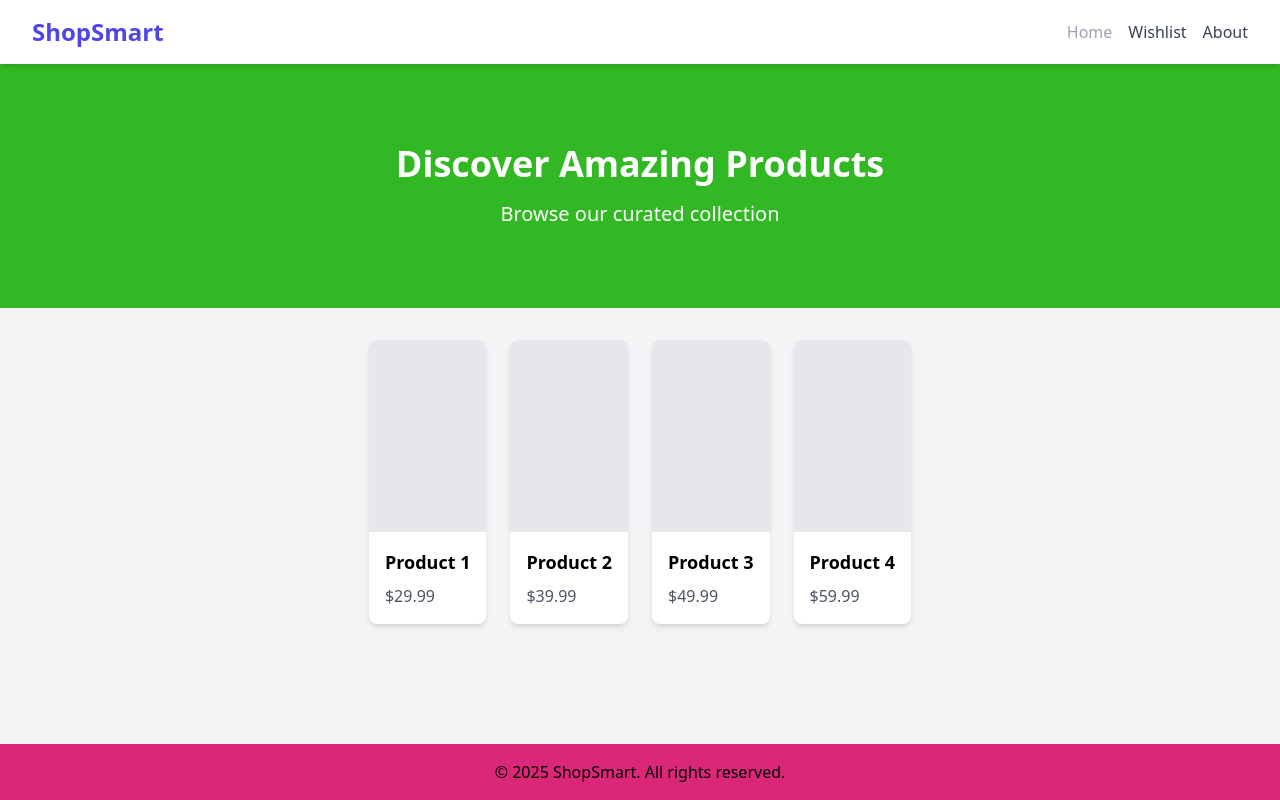
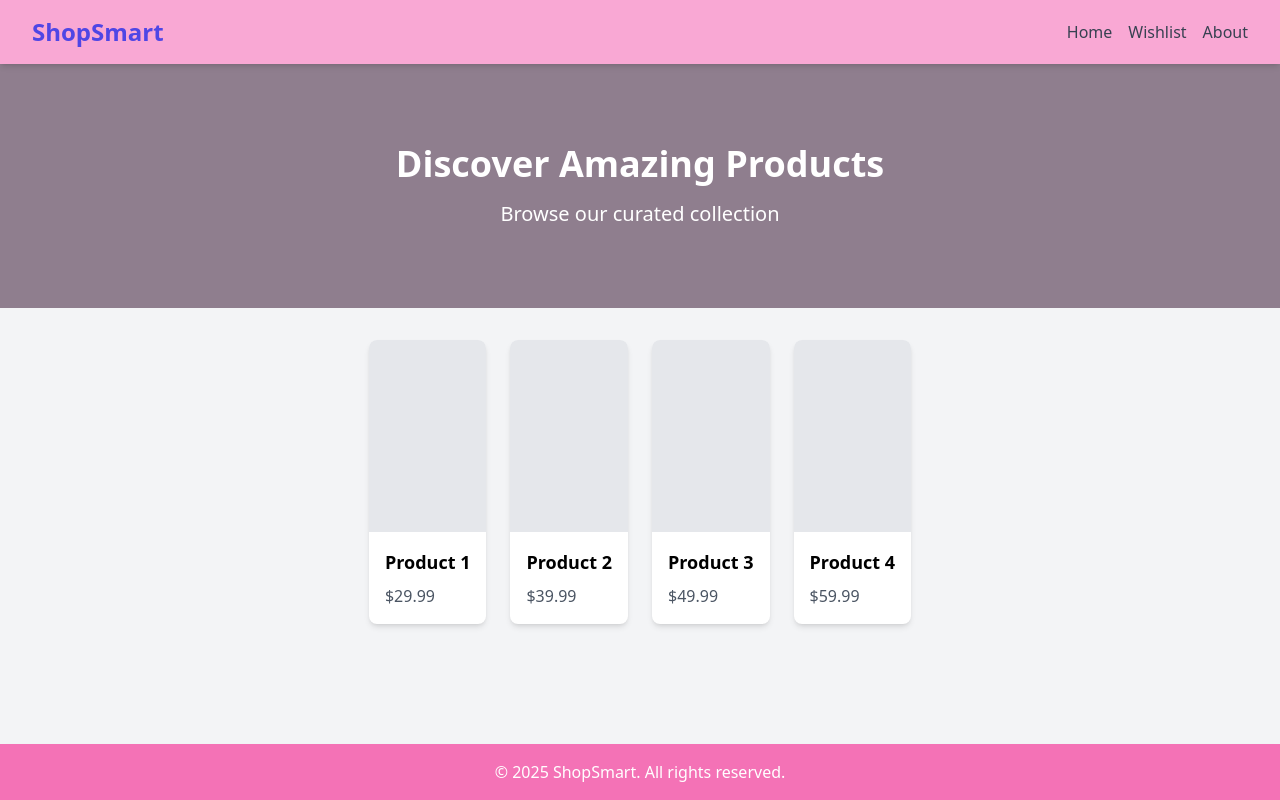
Before and after one commit to muhetopeace/ShopSmart, a plain HTML site: page LAB1/index.html in a window 1280 px wide. Drawn offline with nearby package versions, Linux system fonts and the light colour scheme.

Commit message:
Updated footer to stay at bottom and fixed product card spacing

```diff
--- a/LAB1/index.html
+++ b/LAB1/index.html
@@ -21,14 +21,14 @@
 </head>
 <body class="bg-gray-100 font-sans">
     <!-- Navbar -->
-    <nav class="bg-white shadow-md fixed w-full top-0">
+    <nav class="bg-pink-300 shadow-md fixed w-full top-0">
         <div class="max-w-7xl mx-auto px-4 sm:px-6 lg:px-8">
             <div class="flex justify-between h-16">
                 <div class="flex items-center">
                     <a href="#" class="text-2xl font-bold text-primary">ShopSmart</a>
                 </div>
                 <div class="flex items-center space-x-4">
-                    <a href="#" class="text-gray-400 hover:text-primary">Home</a>
+                    <a href="#" class="text-gray-700 hover:text-primary">Home</a>
                     <a href="#" class="text-gray-700 hover:text-primary">Wishlist</a>
                     <a href="#" class="text-gray-700 hover:text-primary">About</a>
                 </div>
@@ -79,11 +79,10 @@
         </div>
     </section>
 
-    <!-- Footer -->
-    <footer class="bg-pink-600 shadow-md py-4">
-        <div class="max-w-7xl mx-auto px-4 sm:px-6 lg:px-8 text-center">
-            <p>&copy; 2025 ShopSmart. All rights reserved.</p>
-        </div>
-    </footer>
+   <footer class="bg-pink-400 text-white shadow-md py-4 fixed bottom-0 w-full">
+  <div class="max-w-7xl mx-auto px-4 sm:px-6 lg:px-8 text-center">
+    <p>&copy; 2025 ShopSmart. All rights reserved.</p>
+  </div>
+</footer>
 </body>
 </html>
--- a/LAB1/styles.css
+++ b/LAB1/styles.css
@@ -8,5 +8,5 @@ footer {
     margin-top: auto;
 }
 header {
-background-color: rgb(51, 184, 37);
+background-color: rgb(143, 126, 142);
 }
```
